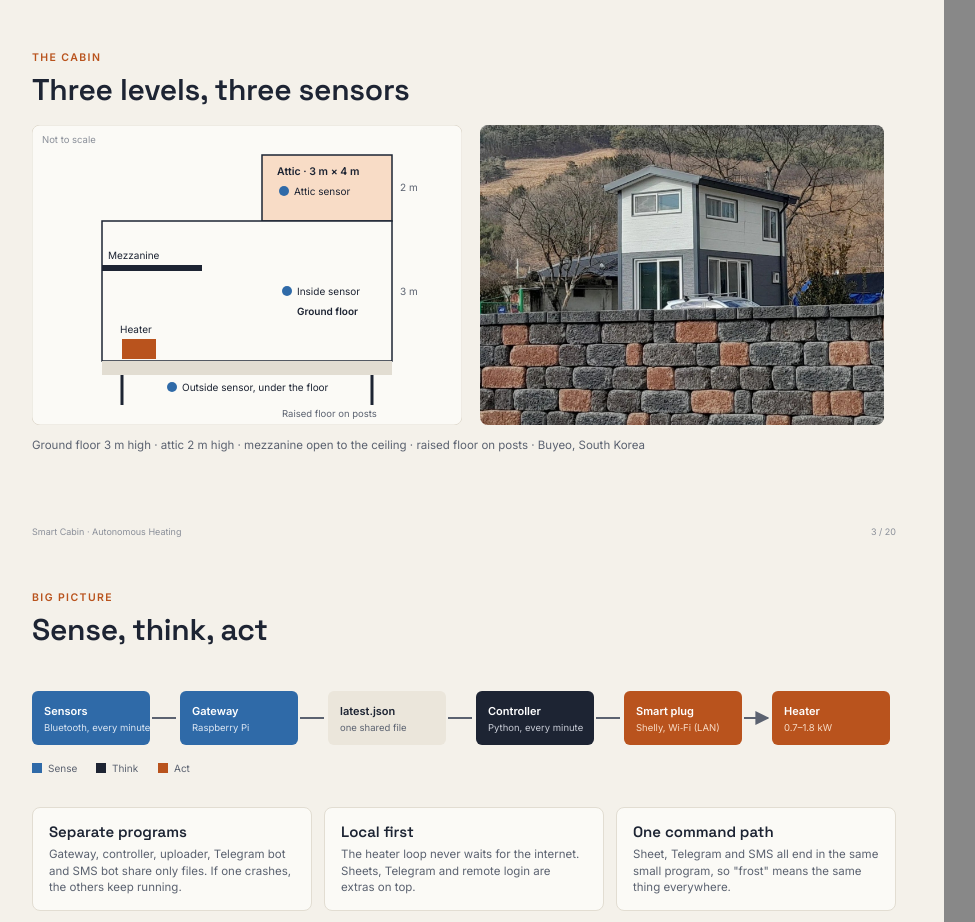
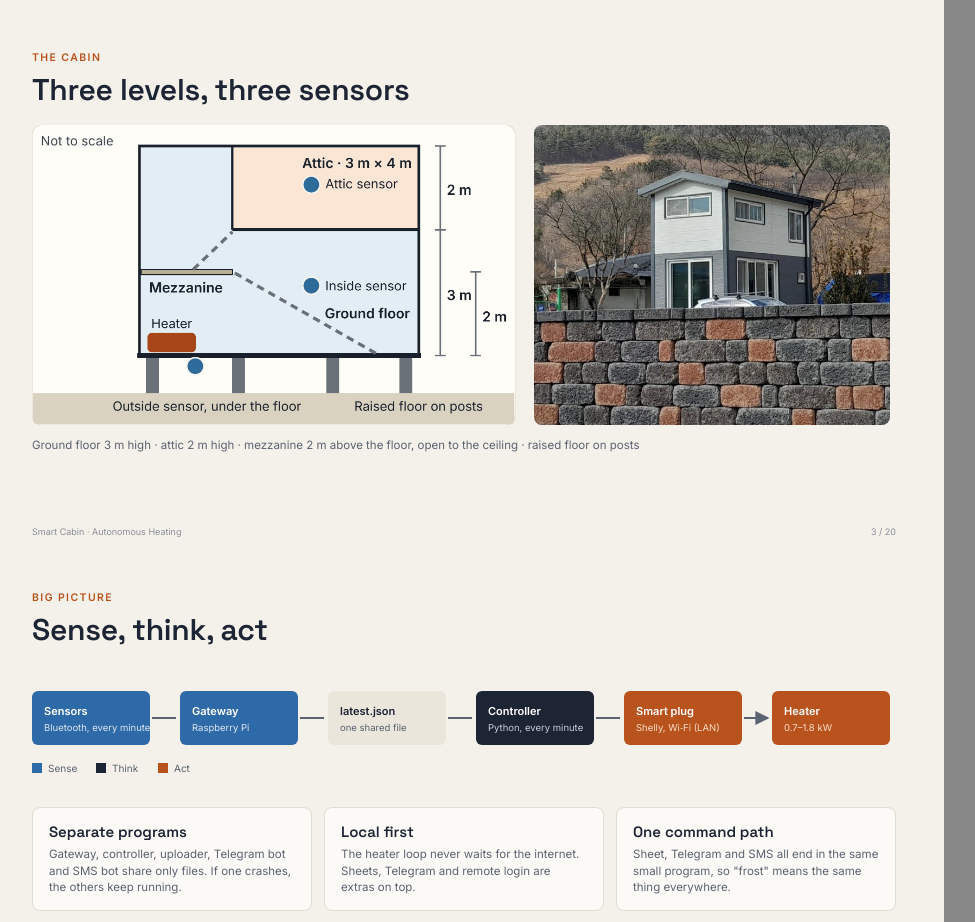
Before and after one commit to ryucheol/sc-sensors, a plain HTML site: page docs/talk/smart-cabin-talk.html in a window 1280 px wide. Shown: the part 1065-1987 px from the top of the page, without its empty margins (16-991 px from the left). Drawn offline with Linux system fonts and the light colour scheme.

Commit message:
Talk deck: restore original cabin section drawing on slide 3
Co-Authored-By: Claude Opus 5.5 <noreply@anthropic.com>
Claude-Session: https://claude.ai/code/session_01VAM9mEghuC1EmF8qg8GhWk

```diff
--- a/docs/talk/smart-cabin-talk.html
+++ b/docs/talk/smart-cabin-talk.html
@@ -71,26 +71,10 @@ svg text { font-family:Inter, sans-serif; }
 <section class="s">
   <div class="k">The cabin</div><h1>Three levels, three sensors</h1>
   <div style="display:flex; gap:18px; margin-top:16px">
-    <svg width="430" height="300" viewBox="0 0 430 300">
-      <rect x="0" y="0" width="430" height="300" rx="8" fill="#fbfaf6" stroke="#e2ddd2"/>
-      <text x="10" y="18" font-size="9.5" fill="#8a8f99">Not to scale</text>
-      <rect x="230" y="30" width="130" height="66" fill="#f8dcc6" stroke="#1d2433" stroke-width="1.5"/>
-      <text x="245" y="50" font-size="10.5" font-weight="600" fill="#1d2433">Attic · 3 m × 4 m</text>
-      <circle cx="252" cy="66" r="5" fill="#2f6aa8"/><text x="262" y="70" font-size="10" fill="#1d2433">Attic sensor</text>
-      <rect x="70" y="96" width="290" height="140" fill="#fbfaf6" stroke="#1d2433" stroke-width="1.5"/>
-      <rect x="70" y="140" width="100" height="6" fill="#1d2433"/><text x="76" y="134" font-size="10" fill="#1d2433">Mezzanine</text>
-      <circle cx="255" cy="166" r="5" fill="#2f6aa8"/><text x="265" y="170" font-size="10" fill="#1d2433">Inside sensor</text>
-      <text x="265" y="190" font-size="10" font-weight="600" fill="#1d2433">Ground floor</text>
-      <rect x="90" y="214" width="34" height="20" fill="#b9531d"/><text x="88" y="208" font-size="10" fill="#1d2433">Heater</text>
-      <rect x="70" y="236" width="290" height="14" fill="#e2ddd2"/>
-      <line x1="90" y1="250" x2="90" y2="280" stroke="#1d2433" stroke-width="3"/><line x1="340" y1="250" x2="340" y2="280" stroke="#1d2433" stroke-width="3"/>
-      <circle cx="140" cy="262" r="5" fill="#2f6aa8"/><text x="150" y="266" font-size="10" fill="#1d2433">Outside sensor, under the floor</text>
-      <text x="368" y="66" font-size="10" fill="#5b6270">2 m</text><text x="368" y="170" font-size="10" fill="#5b6270">3 m</text>
-      <text x="250" y="292" font-size="9.5" fill="#5b6270">Raised floor on posts</text>
-    </svg>
-    <img src="cabin.jpg" style="width:404px; height:300px; object-fit:cover; border-radius:8px">
+    <img src="cabin_section.png" style="width:484px; height:300px; object-fit:contain; border-radius:8px">
+    <img src="cabin.jpg" style="width:356px; height:300px; object-fit:cover; border-radius:8px">
   </div>
-  <p style="margin-top:12px">Ground floor 3 m high · attic 2 m high · mezzanine open to the ceiling · raised floor on posts · Buyeo, South Korea</p>
+  <p style="margin-top:12px">Ground floor 3 m high · attic 2 m high · mezzanine 2 m above the floor, open to the ceiling · raised floor on posts</p>
   <div class="foot"><span>Smart Cabin · Autonomous Heating</span><span>3 / 20</span></div>
 </section>
 
```
Also changed, not shown: docs/talk/cabin_section.png (added), 1 other file.
